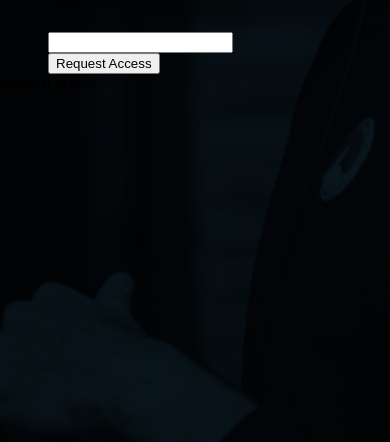
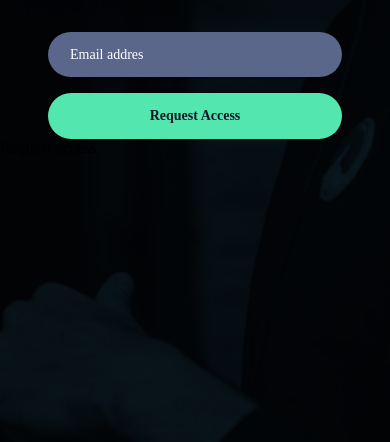
Before and after one commit to dserranoi/pod-landing, a plain HTML site: page index.html in a window 390 px wide. Shown: the part 464-906 px from the top of the page. Drawn offline with Linux system fonts and the light colour scheme; a web font is replaced by a local one.

Commit message:
mobile version

```diff
--- a/index.html
+++ b/index.html
@@ -32,7 +32,7 @@
             </div>
             <div class="inputs-group">
                 <div class="email-container">
-                    <input type="email" name="useremail">
+                    <input type="email" name="useremail" placeholder="Email addres">
                 </div>
                 <button type="button">Request Access</button>
             </div>
--- a/styles.css
+++ b/styles.css
@@ -57,7 +57,7 @@ body {
   color: #C2CBE5;
 }
 .container .content .providers-container {
-  margin: 24px 24px 0px 24px;
+  margin-top: 24px;
   display: flex;
   justify-content: space-between;
 }
@@ -68,5 +68,44 @@ body {
 .container .content .inputs-group {
   margin: 48px 24px 0px 24px;
 }
+.container .content .inputs-group .email-container {
+  background-color: #5A668A;
+  border-radius: 28px;
+  height: 45px;
+  width: 100%;
+  display: flex;
+  padding-left: 20px;
+}
+.container .content .inputs-group .email-container input {
+  border: 0px;
+  background: transparent;
+  width: 250px;
+  color: #FFFFFF;
+  font-family: "Chivo";
+  font-style: normal;
+  font-weight: normal;
+  font-size: 14px;
+  line-height: 28px;
+  /* identical to box height, or 200% */
+  mix-blend-mode: normal;
+  opacity: 1;
+}
+.container .content .inputs-group .email-container input::placeholder {
+  color: #FFFFFF;
+}
+.container .content .inputs-group button {
+  height: 46px;
+  border-radius: 28px;
+  border: 1px transparent;
+  width: 100%;
+  background-color: #54E6AF;
+  font-family: "Chivo";
+  font-style: normal;
+  font-weight: bold;
+  font-size: 14px;
+  line-height: 28px;
+  color: #121725;
+  margin-top: 16px;
+}
 
 /*# sourceMappingURL=styles.css.map */
```
